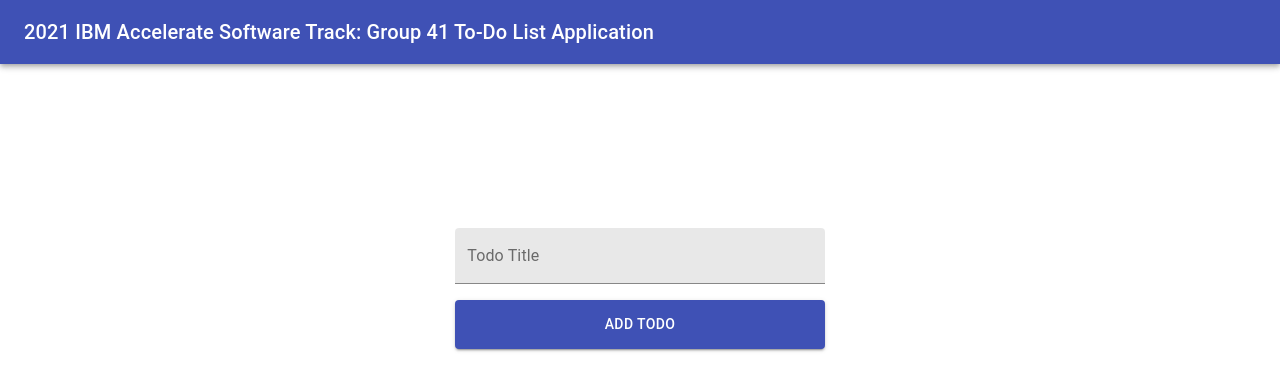
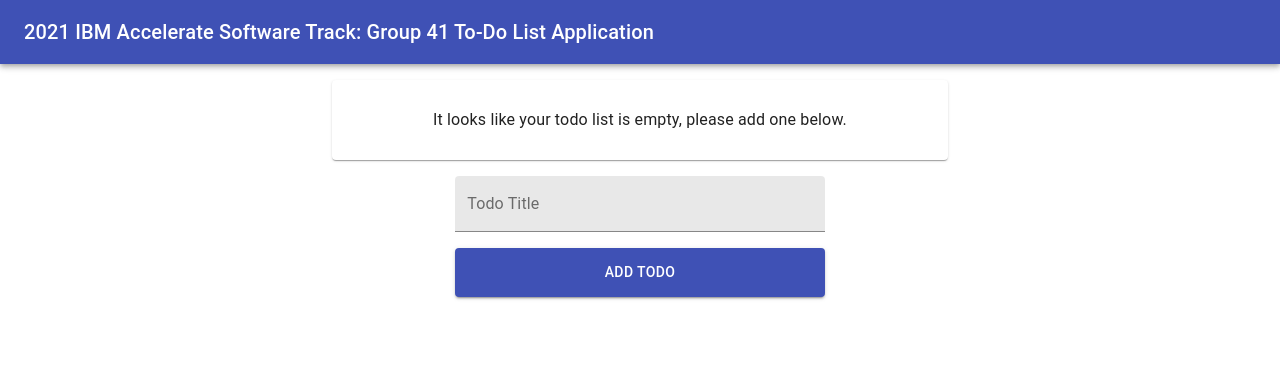
Before and after one commit to 2021-IBM-Accelerate-SW-Track/lab-1-team-41, a React (Create React App) app: page / in a window 1280 px wide. Shown: the top 390 px of the page. Built offline with nearby package versions, Linux system fonts and the light colour scheme.

Commit message:
Began implementation of Empty State Placeholder.

```diff
--- a/src/App.css
+++ b/src/App.css
@@ -15,6 +15,26 @@
   font-family: source-code-pro, Menlo, Monaco, Consolas, 'Courier New',
     monospace;
 }
+
+/* Empty State Placeholder */
+.empty-state-placeholder {
+  display: flex;
+  justify-content: center;
+
+  margin-left: auto;
+  margin-right: auto;
+  min-height: 5rem;
+}
+
+.empty-state-placeholder-message {
+  align-self: center;
+}
+
+#todo-empty-state-placeholder {
+  max-width: 50%;
+  margin-bottom: 1rem;
+}
+/* Empty State Placeholder */
 
 /* Todo List Container */
 .list-container {
--- /dev/null
+++ b/src/component/emptyStatePlaceholder/emptyStatePlaceholder.js
@@ -0,0 +1,12 @@
+import React from 'react';
+import { Paper, Typography } from '@material-ui/core';
+
+export default function EmptyStatePlaceholder(props){
+    return (
+        <React.Fragment>
+            <Paper id={props.elementId} className="empty-state-placeholder" component="div">
+                <Typography className="empty-state-placeholder-message">{props.message}</Typography>
+            </Paper>
+        </React.Fragment>
+    );
+}
--- a/src/component/todoList/todoList.js
+++ b/src/component/todoList/todoList.js
@@ -3,6 +3,7 @@
 import List from '@material-ui/core/List';
 import TodoListItem from "../todoListItem/todoListItem"
 import TodoListInputGroup from "../todoListInputGroup/todoListInputGroup";
+import EmptyStatePlaceholder from '../emptyStatePlaceholder/emptyStatePlaceholder';
 
 function TodoList() {
     const [todoList, setTodoList] = useState([]);
@@ -65,11 +66,21 @@
 
     return (
         <Container>
-            <div className="list-container">
-                <List component="ul">
-                    {listItems}
-                </List>
-            </div>
+
+            {listItems.length > 0 &&
+                <div className="list-container">
+                    <List component="ul">
+                        {listItems}
+                    </List>
+                </div>
+            }
+
+            {listItems.length < 1 &&
+                <EmptyStatePlaceholder
+                    elementId = "todo-empty-state-placeholder"
+                    message = "It looks like your todo list is empty, please add one below."
+                />
+            }
 
             <TodoListInputGroup
                 addHandler={addItem}
```
